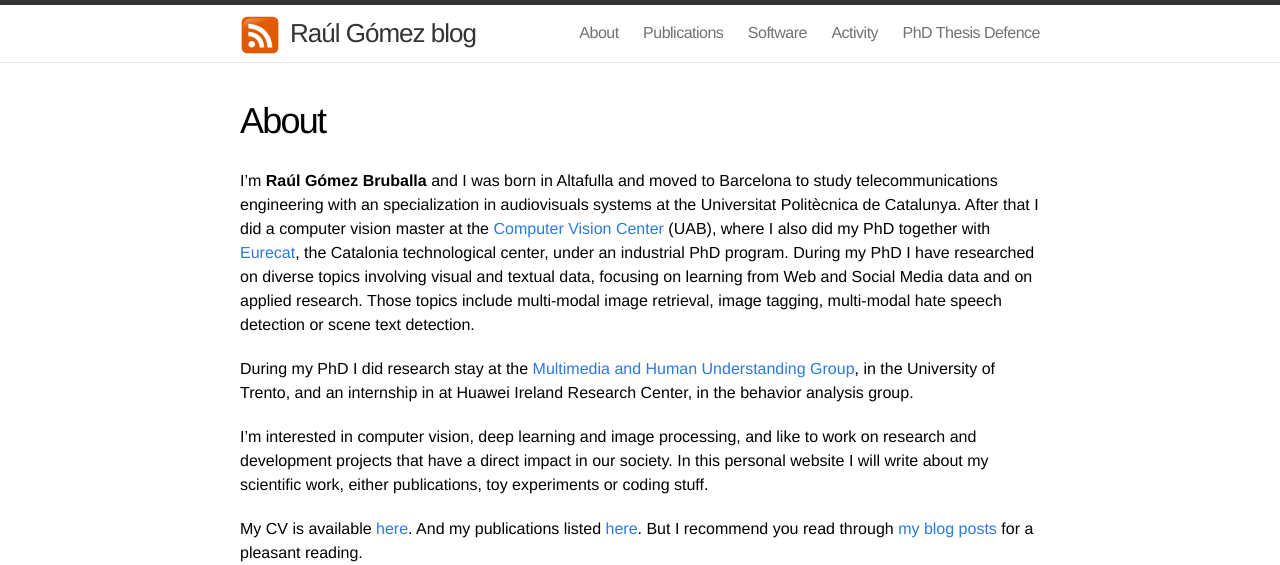
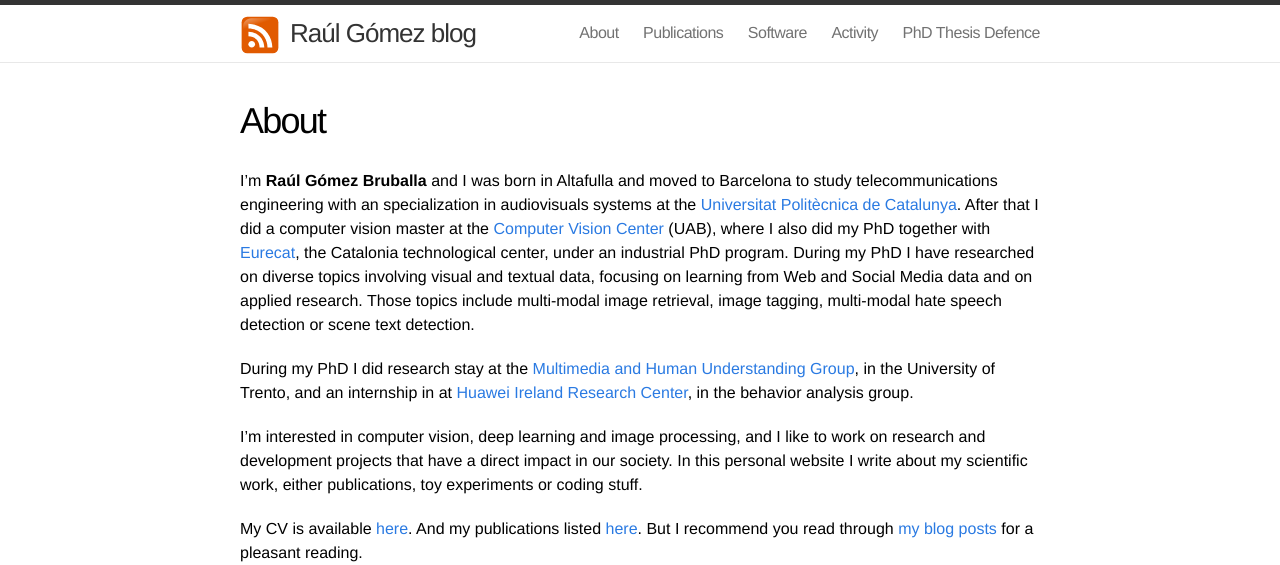
Before and after one commit to gombru/gombru.github.io, a Jekyll site: the page built from about.md, in a window 1280 px wide, cut to the strip 0-565 px from the top of the page. Built offline with Jekyll 4.4.1, drawn with Linux system fonts in a browser that asks for light colours; comment, search, counter and statistics services are not loaded.

```diff
--- a/about.md
+++ b/about.md
@@ -5,13 +5,13 @@ permalink: /about/
 order: 1
 ---
 
-I'm **Raúl Gómez Bruballa** and I was born in Altafulla and moved to Barcelona to study telecommunications engineering with an specialization in audiovisuals systems at the Universitat Politècnica de Catalunya. After that I did a computer vision master at the [Computer Vision Center](http://www.cvc.uab.es/) (UAB), where I also did my PhD together with [Eurecat](https://eurecat.org/), the Catalonia technological center, under an industrial PhD program.
+I'm **Raúl Gómez Bruballa** and I was born in Altafulla and moved to Barcelona to study telecommunications engineering with an specialization in audiovisuals systems at the [Universitat Politècnica de Catalunya](https://telecos.upc.edu/en?set_language=en). After that I did a computer vision master at the [Computer Vision Center](http://www.cvc.uab.es/) (UAB), where I also did my PhD together with [Eurecat](https://eurecat.org/), the Catalonia technological center, under an industrial PhD program.
 During my PhD I have researched on diverse topics involving visual and textual data, focusing on learning from Web and Social Media data and on applied research. Those topics include multi-modal image retrieval, image tagging, multi-modal hate speech detection or scene text detection.
 
-During my PhD I did research stay at the [Multimedia and Human Understanding Group](http://mhug.disi.unitn.it/), in the University of Trento, and an internship in at Huawei Ireland Research Center, in the behavior analysis group.
+During my PhD I did research stay at the [Multimedia and Human Understanding Group](http://mhug.disi.unitn.it/), in the University of Trento, and an internship in at [Huawei Ireland Research Center](https://www.linkedin.com/company/huawei-ireland-research-center/mycompany/), in the behavior analysis group.
 
-I'm interested in computer vision, deep learning and image processing, and like to work on research and development projects that have a direct impact in our society.
-In this personal website I will write about my scientific work, either publications, toy experiments or coding stuff.
+I'm interested in computer vision, deep learning and image processing, and I like to work on research and development projects that have a direct impact in our society.
+In this personal website I write about my scientific work, either publications, toy experiments or coding stuff.
 
 My CV is available [here](https://drive.google.com/file/d/1lVkR3tW6dt93ExcdVR7Jy6NJCQxKR81s/view?usp=sharing). And my publications listed [here](https://gombru.github.io/publications/). But I recommend you read through [my blog posts](https://gombru.github.io/) for a pleasant reading.
 
```
Also changed, not shown: phd_thesis_defence.md (+3 -2 lines).
